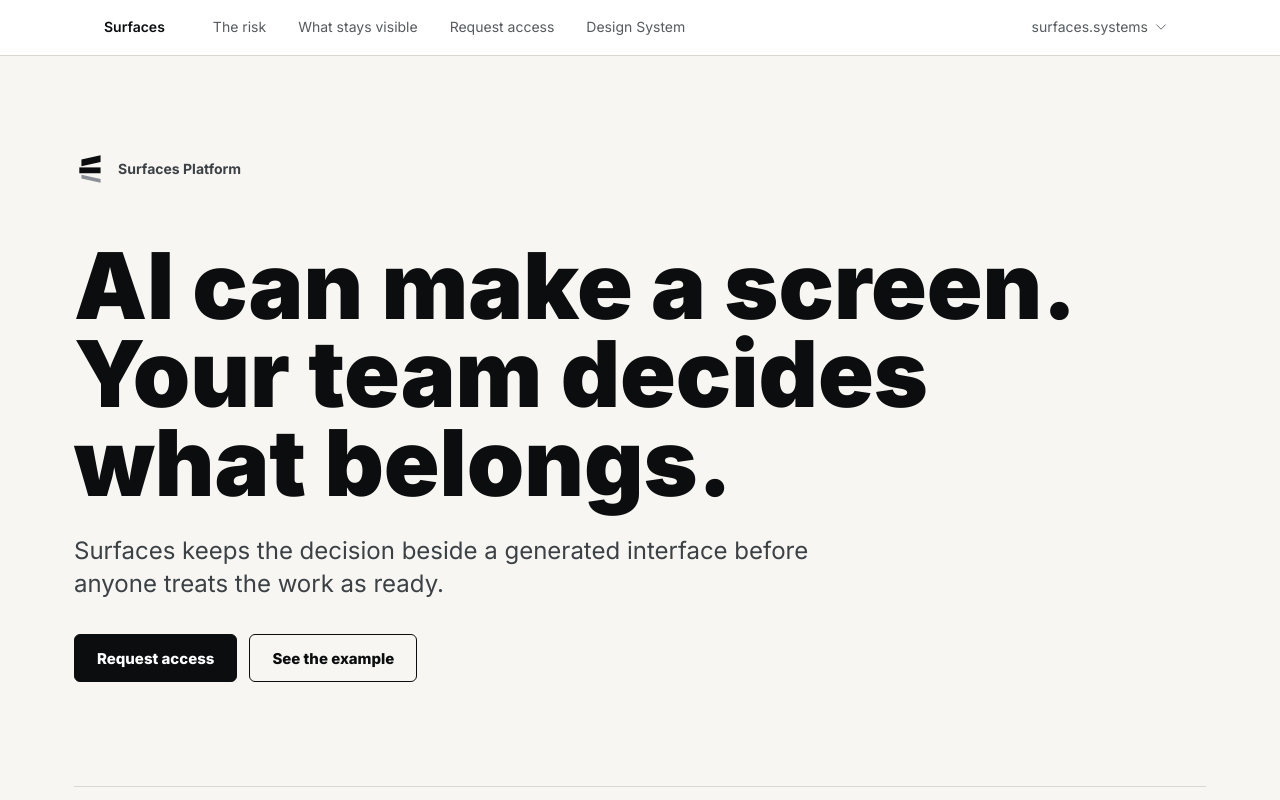
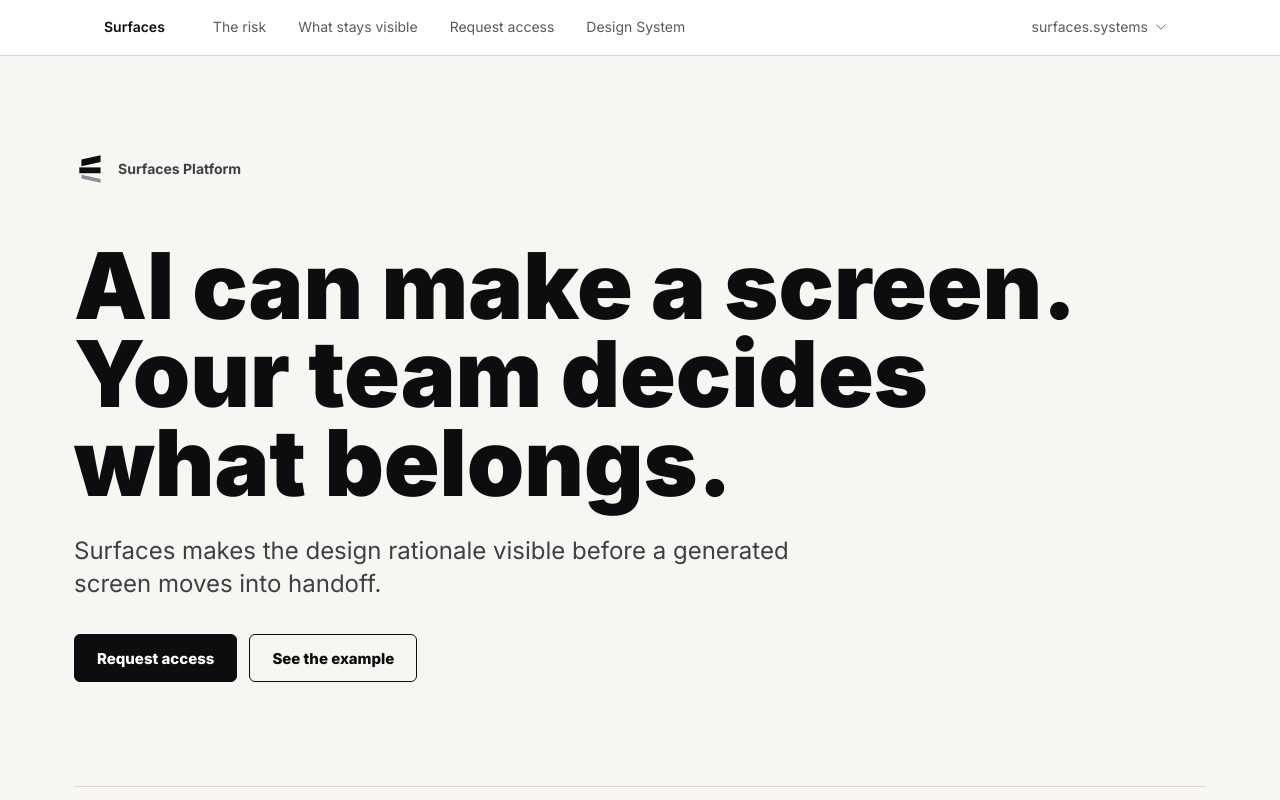
Before and after one commit to Surfaces-Platform/surfaces-webapps, a Next.js app in the folder apps/surfaces-web/: page / in a window 1280 px wide. Shown: the top 800 px of the page. Built offline with nearby package versions, Linux system fonts and the light colour scheme.

Commit message:
Refine surfaces hero lead copy

```diff
--- a/apps/surfaces-web/app/page.tsx
+++ b/apps/surfaces-web/app/page.tsx
@@ -93,8 +93,8 @@
           </div>
           <h1>AI can make a screen. Your team decides what belongs.</h1>
           <p className="preview-lead">
-            Surfaces keeps the decision beside a generated interface before anyone treats the
-            work as ready.
+            Surfaces makes the design rationale visible before a generated screen moves into
+            handoff.
           </p>
           <div className="preview-actions">
             <a className="preview-button preview-button-primary" href={accessHref}>
```
